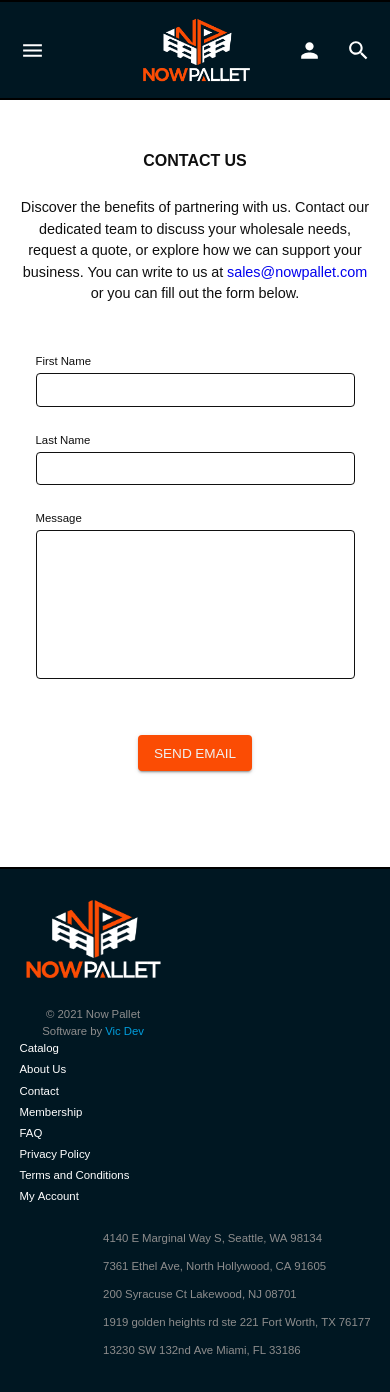
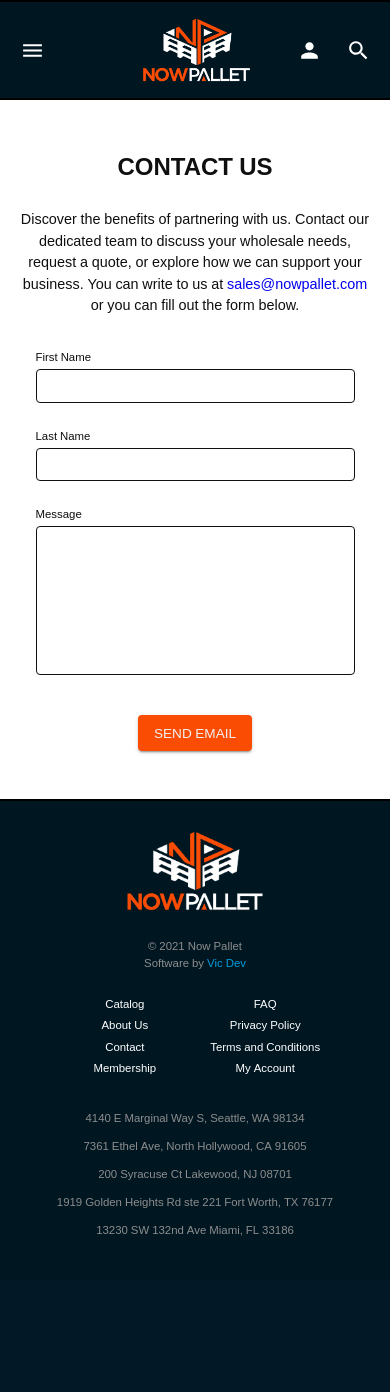
Before and after one commit to xrawvelocity/nowpallet, a React (Create React App) app: page /contact in a window 390 px wide. Shown: the top 1392 px of the page. After the commit the page ends 1280 px from the top, so only its background shows below. Built offline with nearby package versions, Linux system fonts and the light colour scheme; no server answers.

Commit message:
responsive fixes for footer and other

```diff
--- a/src/components/typography/Title.jsx
+++ b/src/components/typography/Title.jsx
@@ -7,7 +7,7 @@ export const Title = ({ children, sx, ...props }) => {
 			sx={{
 				textTransform: 'uppercase',
 				mb: '3rem',
-				fontSize: { xs: '2rem', sm: '3rem' },
+				fontSize: { xs: '3rem', md: '3.2rem' },
 				textAlign: 'center',
 				fontWeight: '600',
 				...sx,
--- a/src/pages/footer/Footer.jsx
+++ b/src/pages/footer/Footer.jsx
@@ -9,7 +9,7 @@ const Footer = () => {
 		<Flex
 			component="footer"
 			direction={{ xs: 'column', md: 'row' }}
-			justify="space-between"
+			justify={{ xs: 'center', md: 'space-between' }}
 			align="center"
 			sx={{
 				bgcolor: 'permanent.black2',
@@ -24,7 +24,8 @@ const Footer = () => {
 			{/* Logo */}
 			<Flex
 				direction="column"
-				align="flex-start"
+				align={{ xs: 'center', md: 'flex-start' }}
+				justify={{ xs: 'center', md: 'flex-start' }}
 				sx={{ width: { xs: '100%', md: '20%' } }}
 			>
 				<Flex direction="column" align="center">
@@ -65,14 +66,29 @@ const Footer = () => {
 				direction={{ xs: 'column', md: 'row' }}
 				align="center"
 				justify="space-around"
-				sx={{ width: { xs: '100%', md: '80%' }, mb: { xs: '2rem', md: '0' } }}
+				sx={{
+					width: { xs: '100%', md: '80%' },
+					mb: { xs: '2rem', md: '0' },
+					mt: { xs: '3rem', md: '0' },
+				}}
 			>
 				<Flex
-					direction={{ xs: 'column', md: 'row' }}
+					component="links"
+					direction="row"
 					align="center"
-					sx={{ width: { xs: '100%', md: '40%' }, mb: { xs: '2rem', md: '0' } }}
+					justify={{ xs: 'center', md: 'space-between' }}
+					sx={{ width: { xs: '100%', md: '40%' }, mb: { xs: '3rem', md: '0' } }}
 				>
-					<Flex direction="column" sx={{ width: { xs: '100%', md: '50%' } }}>
+					<Flex
+						direction="column"
+						align={{ xs: 'center', md: 'flex-start' }}
+						sx={{
+							width: { xs: '40%', md: '50%' },
+							'& > *': {
+								lineHeight: { xs: '2.5', md: '1.5' },
+							},
+						}}
+					>
 						<Typography
 							component={RouterLink}
 							to="/catalog"
@@ -107,7 +123,16 @@ const Footer = () => {
 						</Typography>
 					</Flex>
 
-					<Flex direction="column" sx={{ width: { xs: '100%', md: '50%' } }}>
+					<Flex
+						direction="column"
+						align={{ xs: 'center', md: 'flex-start' }}
+						sx={{
+							width: { xs: '40%', md: '50%' },
+							'& > *': {
+								lineHeight: { xs: '2.5', md: '1.5' },
+							},
+						}}
+					>
 						<Typography
 							component={RouterLink}
 							to="/faq"
@@ -134,7 +159,7 @@ const Footer = () => {
 						</Typography>
 						<Typography
 							component={RouterLink}
-							to="/my-account"
+							to="/login"
 							variant="body1"
 							sx={{ color: 'permanent.white1', mb: '0.5rem' }}
 						>
@@ -144,8 +169,8 @@ const Footer = () => {
 				</Flex>
 				<Flex
 					direction="column"
-					align="flex-end"
-					sx={{ width: { xs: '100%', md: '60%' } }}
+					align={{ xs: 'center', md: 'flex-end' }}
+					sx={{ width: { xs: '100%', md: '60%' }, textAlign: 'center' }}
 				>
 					<Typography sx={{ color: 'permanent.gray1', lineHeight: '28px' }}>
 						4140 E Marginal Way S, Seattle, WA 98134
@@ -154,7 +179,7 @@ const Footer = () => {
 						<br />
 						200 Syracuse Ct Lakewood, NJ 08701
 						<br />
-						1919 golden heights rd ste 221 Fort Worth, TX 76177
+						1919 Golden Heights Rd ste 221 Fort Worth, TX 76177
 						<br />
 						13230 SW 132nd Ave Miami, FL 33186
 					</Typography>
--- a/src/pages/home/@components/Contact.jsx
+++ b/src/pages/home/@components/Contact.jsx
@@ -1,4 +1,4 @@
-import { Box, Grid, Paper, Typography } from '@mui/material'
+import { Box, Grid, Typography } from '@mui/material'
 import emailjs, { init } from 'emailjs-com'
 import React from 'react'
 import { FormProvider, useForm } from 'react-hook-form'
@@ -49,7 +49,7 @@ export const Contact = () => {
 					Discover the benefits of partnering with us. Contact our dedicated
 					team to discuss your wholesale needs, request a quote, or explore how
 					we can support your business. You can write to us at{' '}
-					<a href="mailto:sales@nowpallet.com" target="_blank">
+					<a href="mailto:sales@nowpallet.com" target="_blank" rel="noreferrer">
 						sales@nowpallet.com
 					</a>{' '}
 					or you can fill out the form below.
@@ -58,13 +58,13 @@ export const Contact = () => {
 			<Flex
 				sx={{
 					flexDirection: { xs: 'column !important', sm: 'row !important' },
-					py: { sm: '4rem' },
+					pt: { sm: '4rem' },
 				}}
 			>
 				<Box
 					sx={{
-						p: { xs: '2rem', sm: '4rem' },
-						my: { xs: '4rem', sm: '0' },
+						px: { xs: '2rem', sm: '4rem' },
+						mt: { xs: '4rem', sm: '0' },
 					}}
 				>
 					<FormProvider {...methods}>
@@ -92,7 +92,7 @@ export const Contact = () => {
 										sx={{
 											fontSize: { xs: '1.5rem', s: '1.7rem' },
 											alignSelf: { sm: 'center' },
-											mt: '4rem',
+											mt: { xs: '2rem', md: '4rem' },
 										}}
 									>
 										Send Email
--- a/src/pages/home/@components/Testimonials.jsx
+++ b/src/pages/home/@components/Testimonials.jsx
@@ -74,7 +74,7 @@ export const Testimonials = () => {
 				color: 'permanent.white1',
 			}}
 		>
-			<Flex direction="column" align="center" sx={{ m: '6rem 0 9rem' }}>
+			<Flex direction="column" align="center" sx={{ m: '6rem 0' }}>
 				<Fade>
 					<Title sx={{ m: '0 auto 5rem' }}>What our members have to say</Title>
 
@@ -93,7 +93,7 @@ export const Testimonials = () => {
 						sx={{
 							fontSize: { xs: '1.4rem', s: '1.7rem' },
 							alignSelf: { sm: 'start' },
-							mt: { xs: '0', sm: '5rem' },
+							mt: '5rem',
 						}}
 						to="/membership"
 						size="large"
--- a/src/pages/home/@components/TopCategories.jsx
+++ b/src/pages/home/@components/TopCategories.jsx
@@ -7,6 +7,7 @@ import CategoryCard from '../../../components/cards/CategoryCard'
 import Flex from '../../../components/structure/Flex'
 import { Title } from '../../../components/typography/Title'
 import categories from '../../../assets/data'
+import { LinkButton } from '../../../components/buttons/LinkButton'
 
 export const TopCategories = () => {
 	return (
@@ -16,7 +17,7 @@ export const TopCategories = () => {
 			sx={{ padding: { xs: '0 5% 5rem', sm: '0 15% 5rem' } }}
 		>
 			<Fade>
-				<Title sx={{ m: '6rem auto 5rem' }}>Top Categories</Title>
+				<Title sx={{ m: '6rem auto 5rem' }}>Our Categories</Title>
 			</Fade>
 			<Flex
 				direction="column"
@@ -45,7 +46,7 @@ export const TopCategories = () => {
 					</Grid>
 				</Fade>
 			</Flex>
-			<Button
+			{/* <Button
 				component={Link}
 				to="/catalog"
 				variant="outlined"
@@ -57,7 +58,17 @@ export const TopCategories = () => {
 				}}
 			>
 				See all categories
-			</Button>
+			</Button> */}
+			<LinkButton
+				sx={{
+					fontSize: { xs: '1.4rem', s: '1.7rem' },
+					mt: { xs: '0', md: '5rem' },
+				}}
+				to="/catalog"
+				size="large"
+			>
+				View Our Catalog
+			</LinkButton>
 		</Flex>
 	)
 }
```
